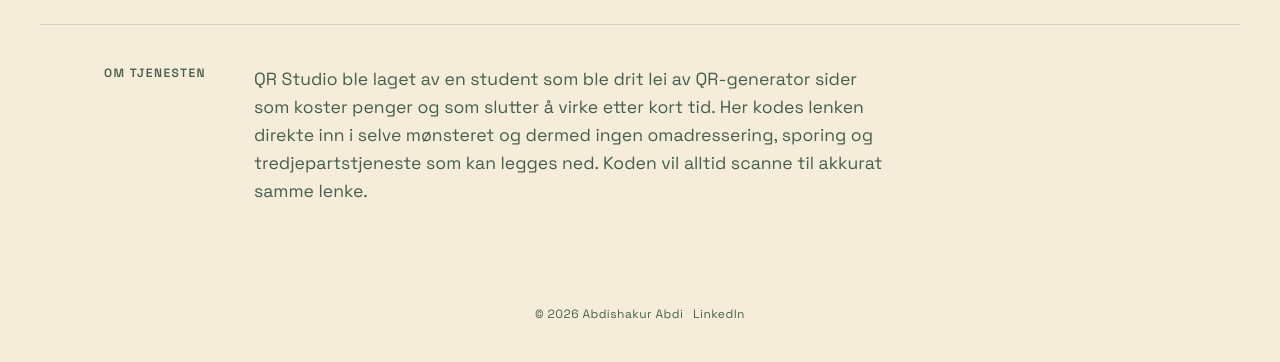
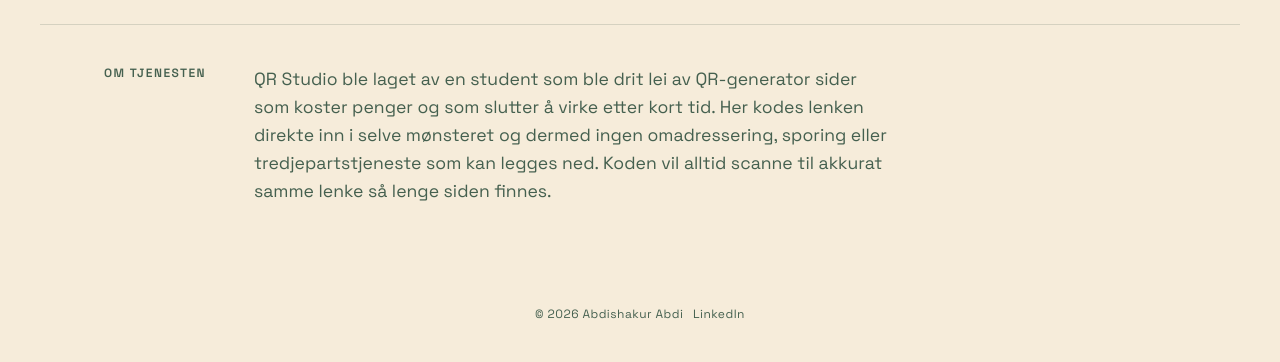
Before and after one commit to AbdishakurAbdi1/qr-code-generator, a Flask app: page / in a window 1280 px wide. Shown: the part 592-954 px from the top of the page. Run offline with Flask 3, Linux system fonts and the light colour scheme.

Commit message:
Opprydding av gramatikk

```diff
--- a/templates/index.html
+++ b/templates/index.html
@@ -82,8 +82,8 @@
         QR Studio ble laget av en student som ble drit lei av QR-generator sider
         som koster penger og som slutter å virke etter kort tid. Her kodes
         lenken direkte inn i selve mønsteret og dermed ingen omadressering,
-        sporing og tredjepartstjeneste som kan legges ned. Koden vil alltid
-        scanne til akkurat samme lenke.
+        sporing eller tredjepartstjeneste som kan legges ned. Koden vil alltid
+        scanne til akkurat samme lenke så lenge siden finnes.
       </p>
     </section>
 
```
